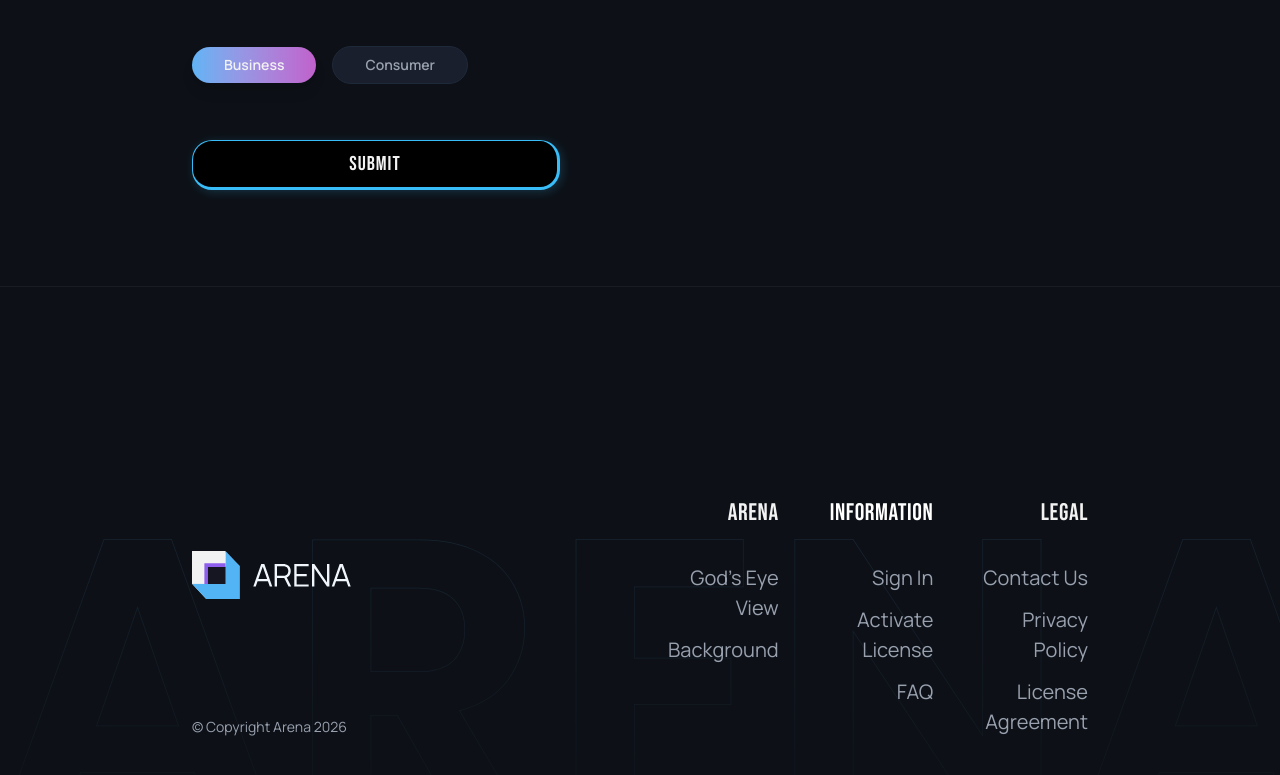
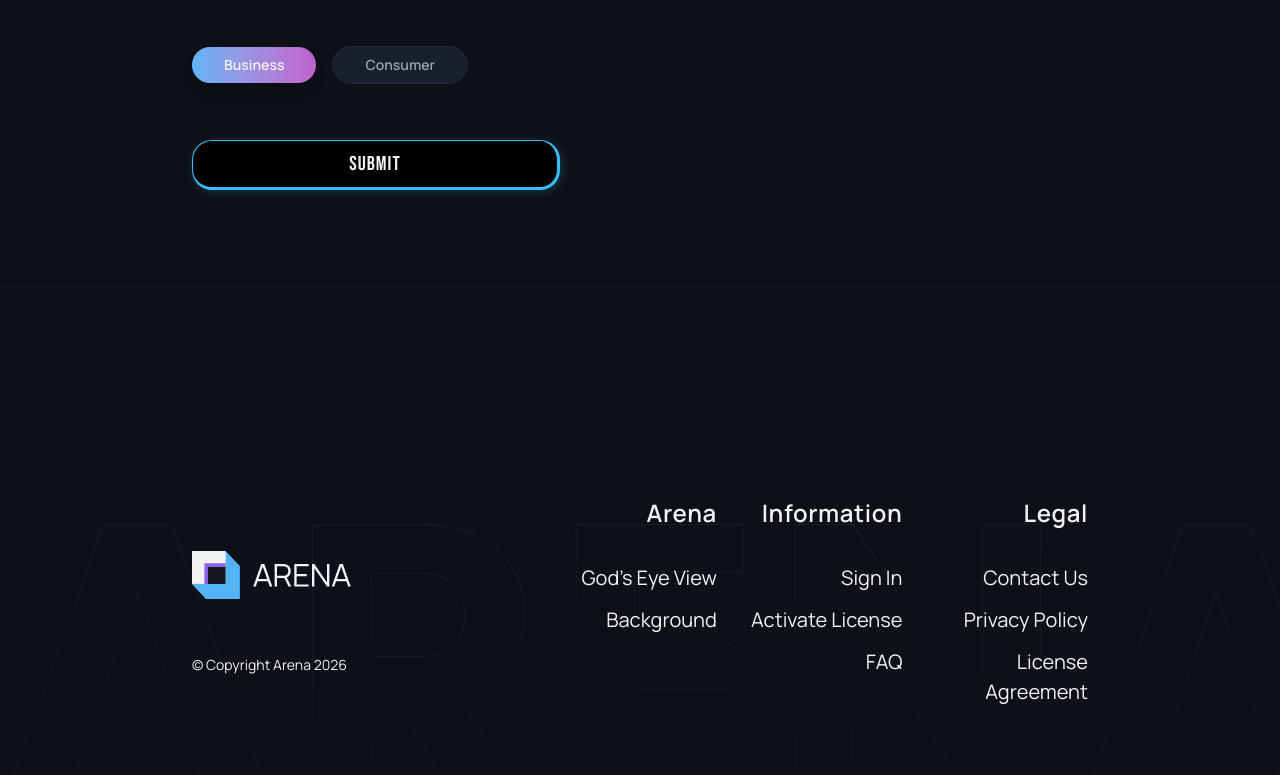
Before and after one commit to Mohith-Kumar28/arena-landing, a Next.js app: page / in a window 1280 px wide. Shown: the part 2518-3293 px from the top of the page. Built offline with nearby package versions, Linux system fonts and the light colour scheme.

Commit message:
refactor: update footer grid layout and standardize text styling.

```diff
--- a/components/Footer.tsx
+++ b/components/Footer.tsx
@@ -10,44 +10,44 @@ export default function Footer() {
          <Image src="/footer-bg.svg" alt="Footer Background" fill className="object-contain " />
       </div>
 
-      <div className="relative z-10 grid grid-cols-1 md:grid-cols-12 gap-12 md:gap-8 max-w-7xl mx-auto w-full text-center md:text-left">
+      <div className="relative z-10 grid grid-cols-1 md:grid-cols-10 gap-12 md:gap-8 max-w-7xl mx-auto w-full text-center md:text-left">
         {/* Brand Column */}
-        <div className="md:col-span-4 flex flex-col items-center md:items-start justify-between h-full gap-8 md:gap-0">
-            <div className="flex items-center gap-3 mb-8 md:mb-8">
+        <div className="md:col-span-4 flex flex-col items-center md:items-start  h-full gap-8 md:gap-0">
+            <div className="flex items-center gap-3 mb-8 md:mb-0">
                 <div className="relative size-40">
                     <Image src="/main-logo.svg" alt="Arena Logo" fill className="object-contain" />
                 </div>
 
             </div>
-            <p className="text-gray-400 font-manrope text-sm mt-auto">© Copyright Arena 2026</p>
+            <p className="text-text-main font-manrope text-sm ">© Copyright Arena 2026</p>
         </div>
 
         {/* Links Column 1: Arena */}
-        <div className="md:col-span-2 md:col-start-7 flex flex-col gap-6 items-center md:items-end md:text-right">
-             <h3 className="text-text-main font-bebas text-[24px] mb-2 tracking-wide">Arena</h3>
+        <div className="md:col-span-2 md:col-start-5 flex flex-col gap-6 items-center md:items-end md:text-right">
+             <p className="text-text-main font-manrope font-semibold text-[24px] mb-2 tracking-wide">Arena</p>
              <div className="flex flex-col gap-3">
-                <a href="#features" className="text-gray-400 hover:text-text-main transition-colors font-manrope font-normal text-[20px]">God&apos;s Eye View</a>
-                <a href="#background" className="text-gray-400 hover:text-text-main transition-colors font-manrope font-normal text-[20px]">Background</a>
+                <a href="#features" className="text-text-main hover:text-text-main transition-colors font-manrope font-normal text-[20px]">God&apos;s Eye View</a>
+                <a href="#background" className="text-text-main hover:text-text-main transition-colors font-manrope font-normal text-[20px]">Background</a>
              </div>
         </div>
 
          {/* Links Column 2: Information */}
         <div className="md:col-span-2 flex flex-col gap-6 items-center md:items-end md:text-right">
-             <h3 className="text-white font-bebas text-[24px] mb-2 tracking-wide">Information</h3>
+             <p className="text-text-main font-manrope font-semibold text-[24px] mb-2 tracking-wide">Information</p>
              <div className="flex flex-col gap-3">
-                <Link href="#" className="text-gray-400 hover:text-white transition-colors font-manrope font-normal text-[20px]">Sign In</Link>
-                <Link href="#" className="text-gray-400 hover:text-white transition-colors font-manrope font-normal text-[20px]">Activate License</Link>
-                <Link href="#" className="text-gray-400 hover:text-white transition-colors font-manrope font-normal text-[20px]">FAQ</Link>
+                <Link href="#" className="text-text-main hover:text-text-main transition-colors font-manrope font-normal text-[20px]">Sign In</Link>
+                <Link href="#" className="text-text-main hover:text-text-main transition-colors font-manrope font-normal text-[20px]">Activate License</Link>
+                <Link href="#" className="text-text-main hover:text-text-main transition-colors font-manrope font-normal text-[20px]">FAQ</Link>
              </div>
         </div>
 
          {/* Links Column 3: Legal */}
         <div className="md:col-span-2 flex flex-col gap-6 items-center md:items-end md:text-right">
-             <h3 className="text-text-main font-bebas text-[24px] mb-2 tracking-wide">Legal</h3>
+             <p className="text-text-main font-manrope font-semibold text-[24px] mb-2 tracking-wide">Legal</p>
              <div className="flex flex-col gap-3">
-                <a href="#contact" className="text-gray-400 hover:text-text-main transition-colors font-manrope font-normal text-[20px]">Contact Us</a>
-                <Link href="#" className="text-gray-400 hover:text-text-main transition-colors font-manrope font-normal text-[20px]">Privacy Policy</Link>
-                <Link href="#" className="text-gray-400 hover:text-text-main transition-colors font-manrope font-normal text-[20px]">License Agreement</Link>
+                <a href="#contact" className="text-text-main hover:text-text-main transition-colors font-manrope font-normal text-[20px]">Contact Us</a>
+                <Link href="#" className="text-text-main hover:text-text-main transition-colors font-manrope font-normal text-[20px]">Privacy Policy</Link>
+                <Link href="#" className="text-text-main hover:text-text-main transition-colors font-manrope font-normal text-[20px]">License Agreement</Link>
              </div>
         </div>
       </div>
```
